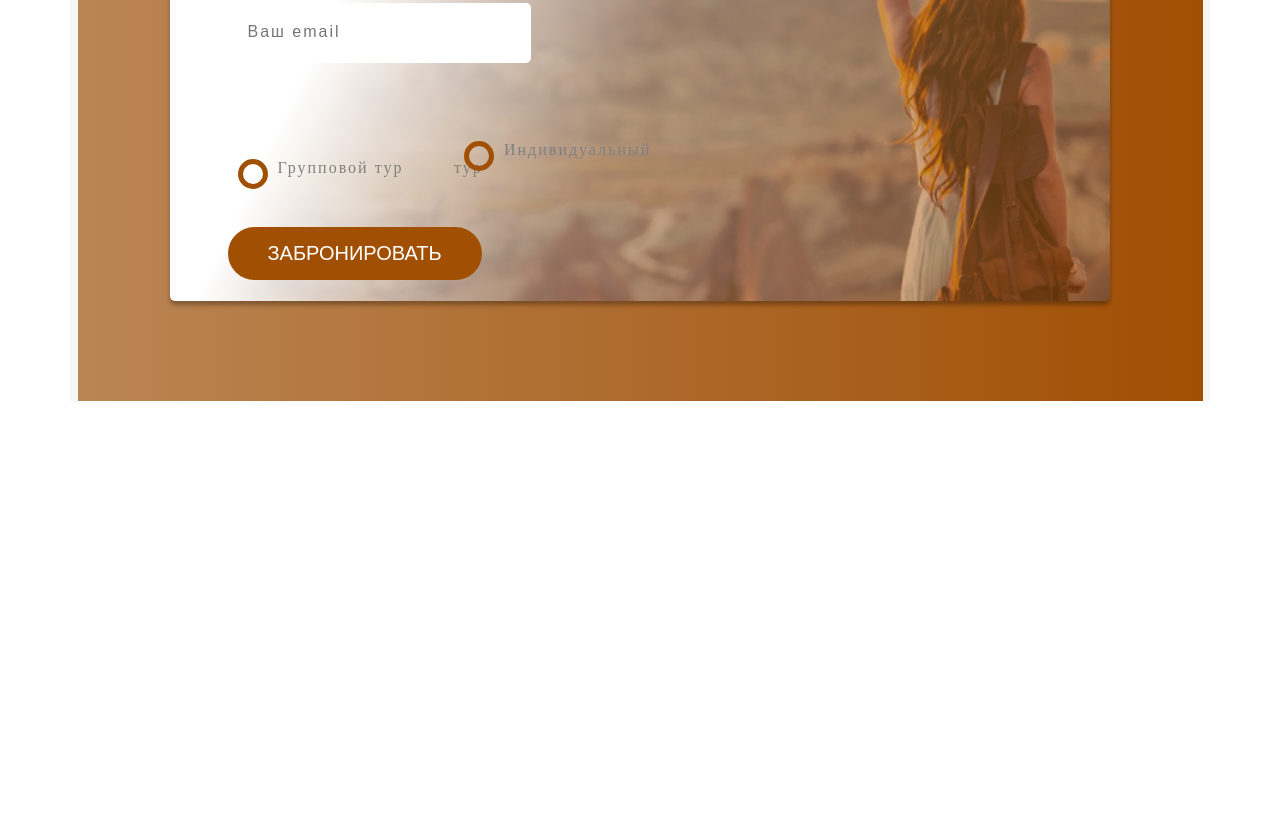
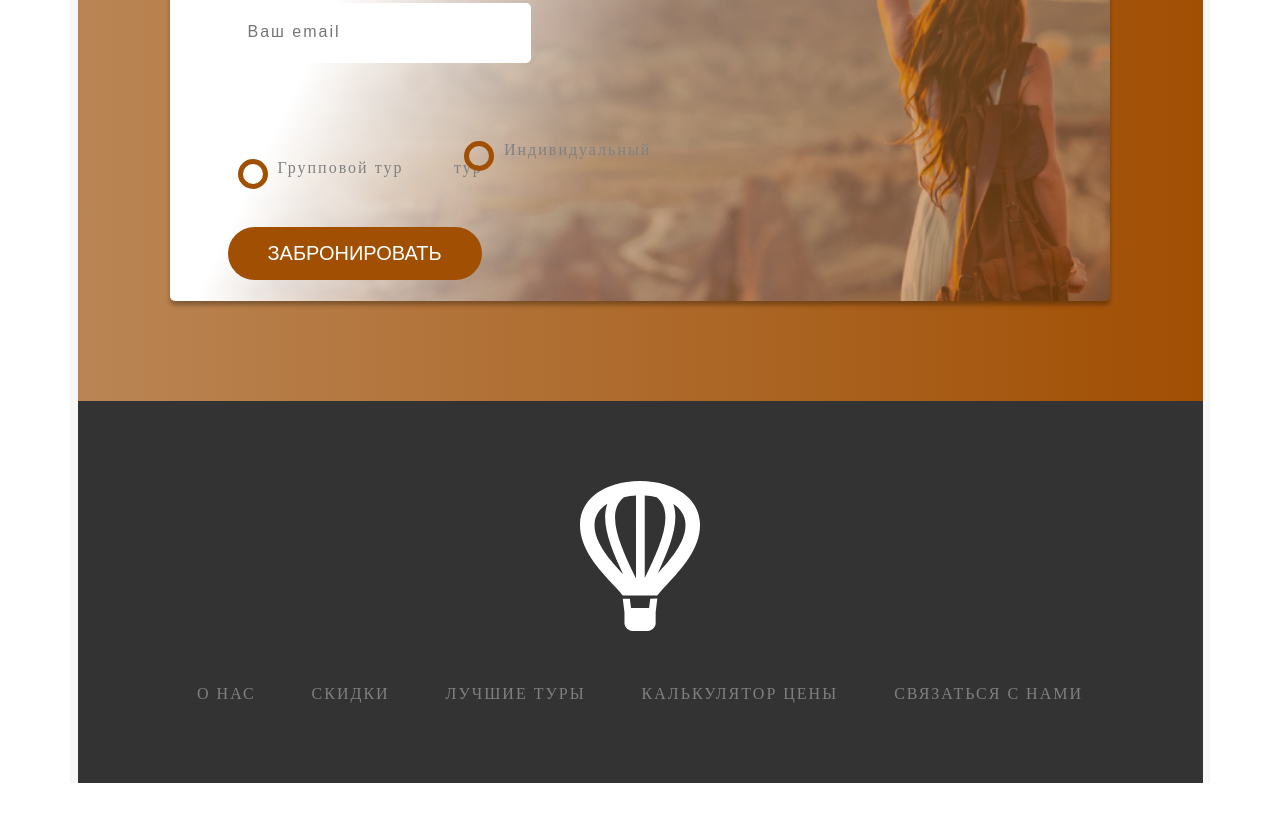
Before and after one commit to mimv7/balloon, a plain HTML site: page index.html in a window 1280 px wide. Shown: the part 4358-5179 px from the top of the page. Before the commit the page ends 4809 px from the top, so only its background shows below. Drawn offline with Linux system fonts and the light colour scheme.

Commit message:
добавлен футер

```diff
--- a/index.html
+++ b/index.html
@@ -284,7 +284,37 @@
                 </div>
             </section>
 
+
+
         </main>
+
+        <footer>
+            <footer class="footer">
+                <div class="row row-icon">
+                    <a href="#"><img src="/icons/Icon-logo.svg" alt="logo" class="footer__logo"></a>
+                </div>
+                <div class="row">
+                    <ul class="footer__list">
+                        <li class="footer__item">
+                            <a href="#" class="footer__link">о нас</a>
+                        </li>
+                        <li class="footer__item">
+                            <a href="#" class="footer__link">скидки</a>
+                        </li>
+                        <li class="footer__item">
+                            <a href="#" class="footer__link">лучшие туры</a>
+                        </li>
+                        <li class="footer__item">
+                            <a href="#" class="footer__link">калькулятор цены</a>
+                        </li>
+                        <li class="footer__item">
+                            <a href="#" class="footer__link">связаться с нами</a>
+                        </li>
+                    </ul>
+                </div>
+            </footer>
+
+        </footer>
     </div>
 
 
--- /dev/null
+++ b/style/_footer.sass
@@ -0,0 +1,29 @@
+.row-icon
+    text-align: center
+
+.footer
+    padding: 8rem
+    background: #333333
+
+    &__logo
+        width: 12rem
+    &__list
+        margin-top: 5rem
+        list-style: none
+        text-align: center
+    &__item
+        display: inline-block
+        &:not(:last-child)
+            margin-right: 5rem
+
+    &__link
+        &:link, &:visited
+            color: $color-grey
+            text-decoration: none
+            text-transform: uppercase
+            display: inline-block
+            transition: .5s all
+        &:active
+
+        &:hover
+            transform: scale(1.2)
--- a/style/style.sass
+++ b/style/style.sass
@@ -8,4 +8,5 @@
 @import "tourse.sass"
 @import "reviews.sass"
 @import "book.sass"
+@import "footer.sass"
 @import "animation.sass"
```
Also changed, not shown: style/style.css, 1 other file.
